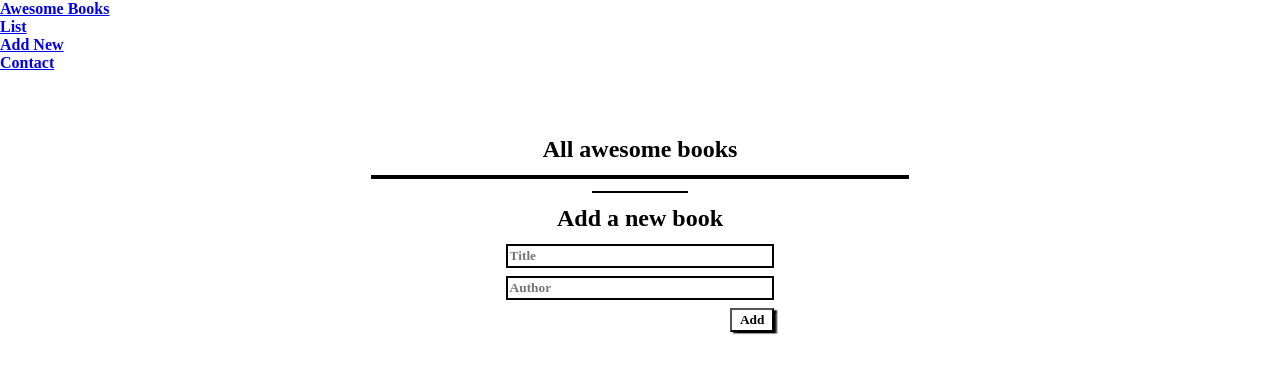
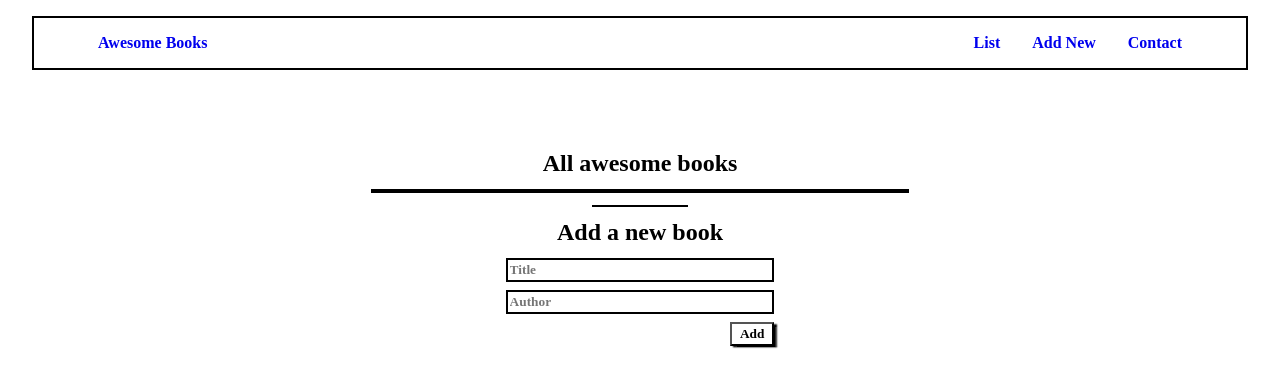
Before and after one commit to tajemouti/awesome-books, a website: page index.html in a window 1280 px wide. Drawn offline with Linux system fonts and the light colour scheme.

Commit message:
Style the navigation bar

```diff
--- a/style.css
+++ b/style.css
@@ -5,6 +5,25 @@
   font-family: 'Times New Roman', Times, serif;
   font-weight: 700;
 }
+
+header {
+  display: flex;
+  justify-content: space-between;
+  padding: 1rem 4rem;
+  border: 2px solid;
+  margin: 1rem 2rem;
+}
+
+ul {
+  display: flex;
+  gap: 2rem;
+  list-style: none  ;
+}
+
+a {
+  text-decoration: none;
+}
+
 
 #main {
   display: flex;
```
